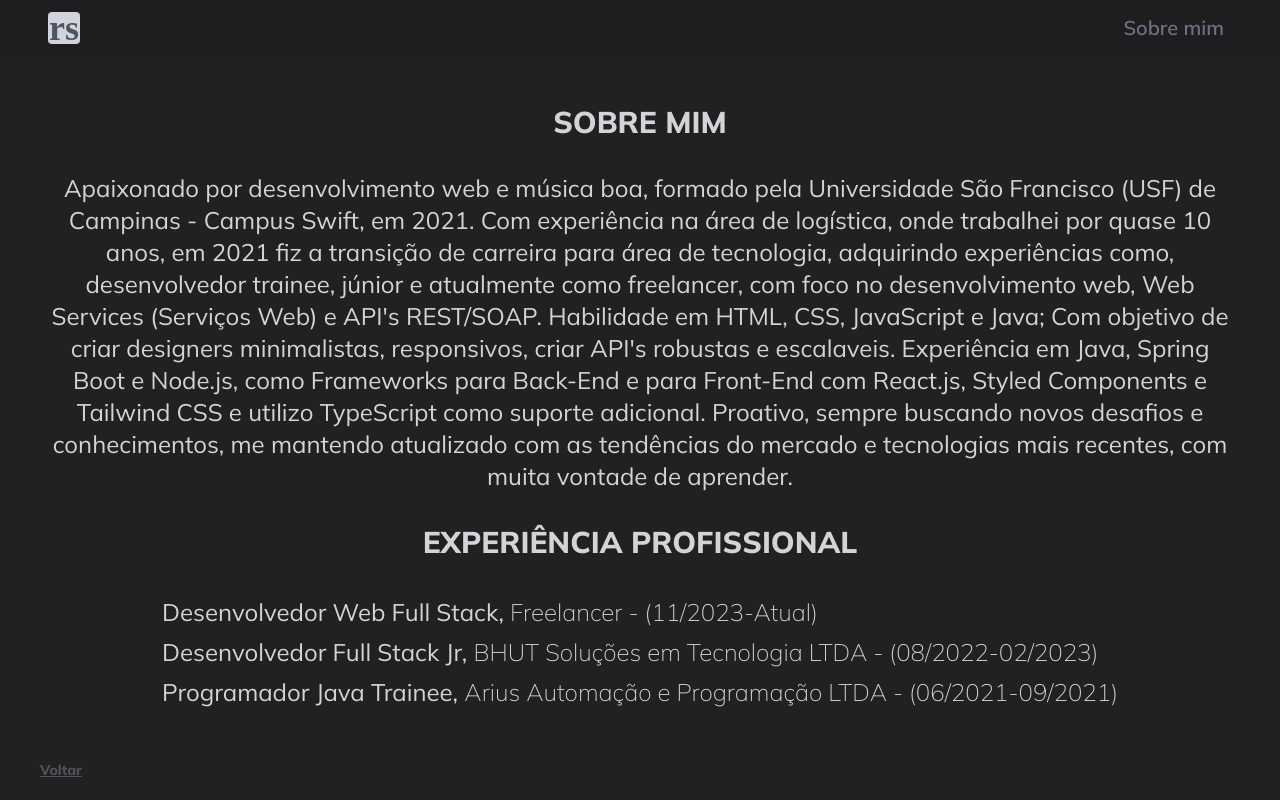
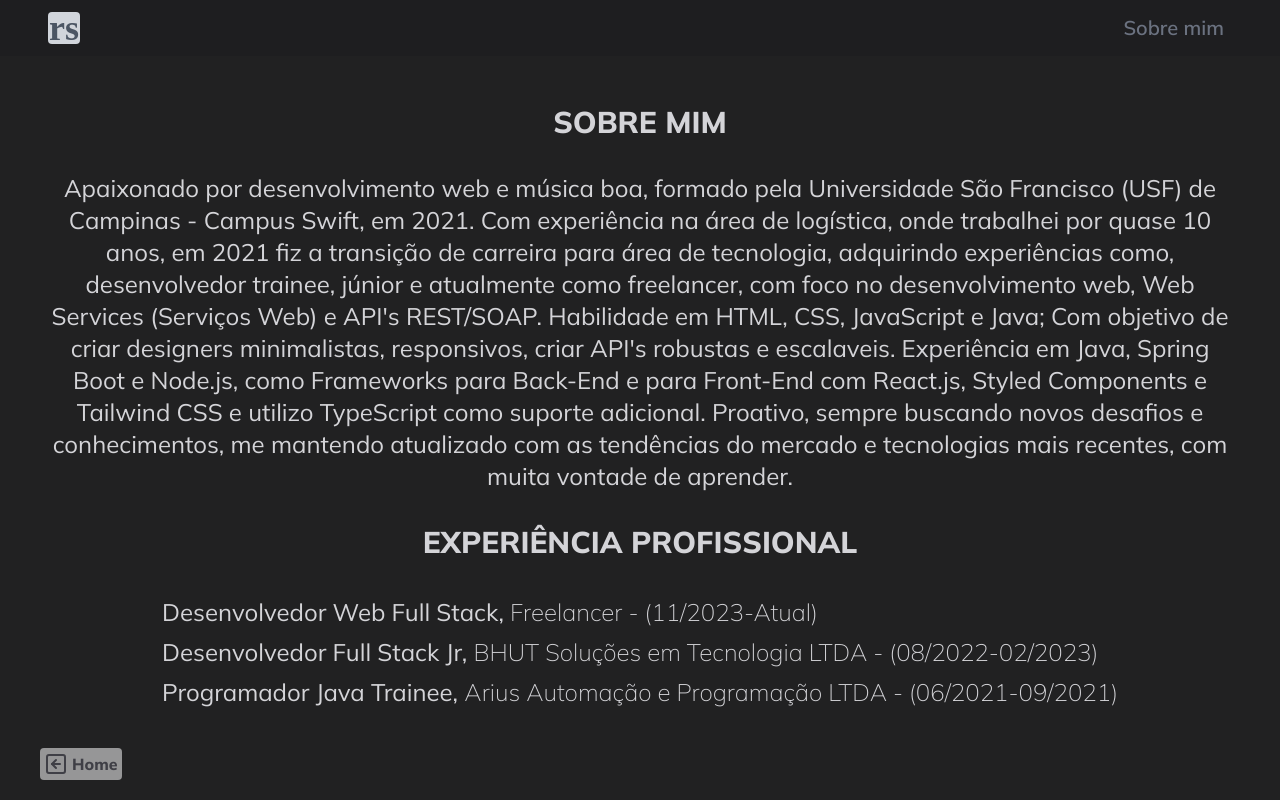
Before and after one commit to rafaelsousapereira/rafael-sousa-web-portfolio, a React (Vite) app: page /about in a window 1280 px wide. Built offline with nearby package versions, Linux system fonts and the light colour scheme; a web font is replaced by a local one.

Commit message:
feat: add icon to back home botton

```diff
--- a/src/components/about/about.tsx
+++ b/src/components/about/about.tsx
@@ -1,5 +1,6 @@
 import { Link } from "react-router-dom"
 import { metadata } from "../../data/data"
+import { SquareArrowLeft } from "lucide-react"
 
 export const About = () => {
 
@@ -35,9 +36,9 @@ export const About = () => {
         </ul>
       </div>
 
-      <Link to="/" className="fixed bottom-0 left-0 mx-10 my-5 text-sm font-extrabold text-zinc-600 hover:text-violet-600 underline"
+      <Link to="/" className="flex gap-1 fixed bottom-0 left-0 mx-10 my-5 text-base font-extrabold bg-zinc-200/60 p-1 rounded text-zinc-700 hover:bg-violet-600/60 hover:text-violet-300"
         >
-        Voltar
+        <SquareArrowLeft /> Home
       </Link>
     </>
   )
```
